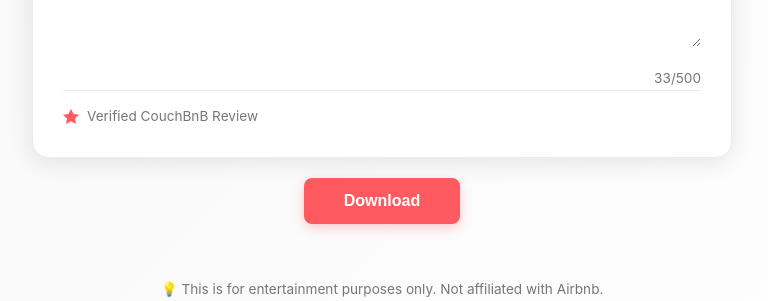
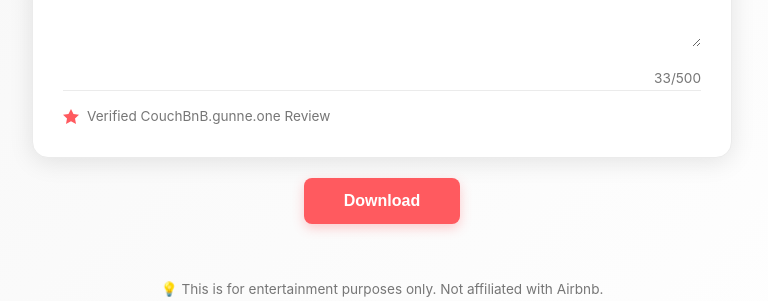
Before and after one commit to Gunneone/CouchBnb, a Flask app: page / in a window 1280 px wide. Shown: the part 467-768 px from the top of the page, without its empty margins (258-1026 px from the left). Run offline with Flask 3, Linux system fonts and the light colour scheme; some libraries are stand-ins or nearby versions.

Commit message:
Added domain

```diff
--- a/app/templates/index.html
+++ b/app/templates/index.html
@@ -74,7 +74,7 @@
                     <svg width="16" height="16" viewBox="0 0 16 16" fill="#FF5A5F">
                         <path d="M8 0L10.5 5L16 5.75L12 9.5L13 15L8 12.25L3 15L4 9.5L0 5.75L5.5 5L8 0Z"/>
                     </svg>
-                    <span>Verified CouchBnB Review</span>
+                    <span>Verified CouchBnB.gunne.one Review</span>
                 </div>
             </div>
 
```
